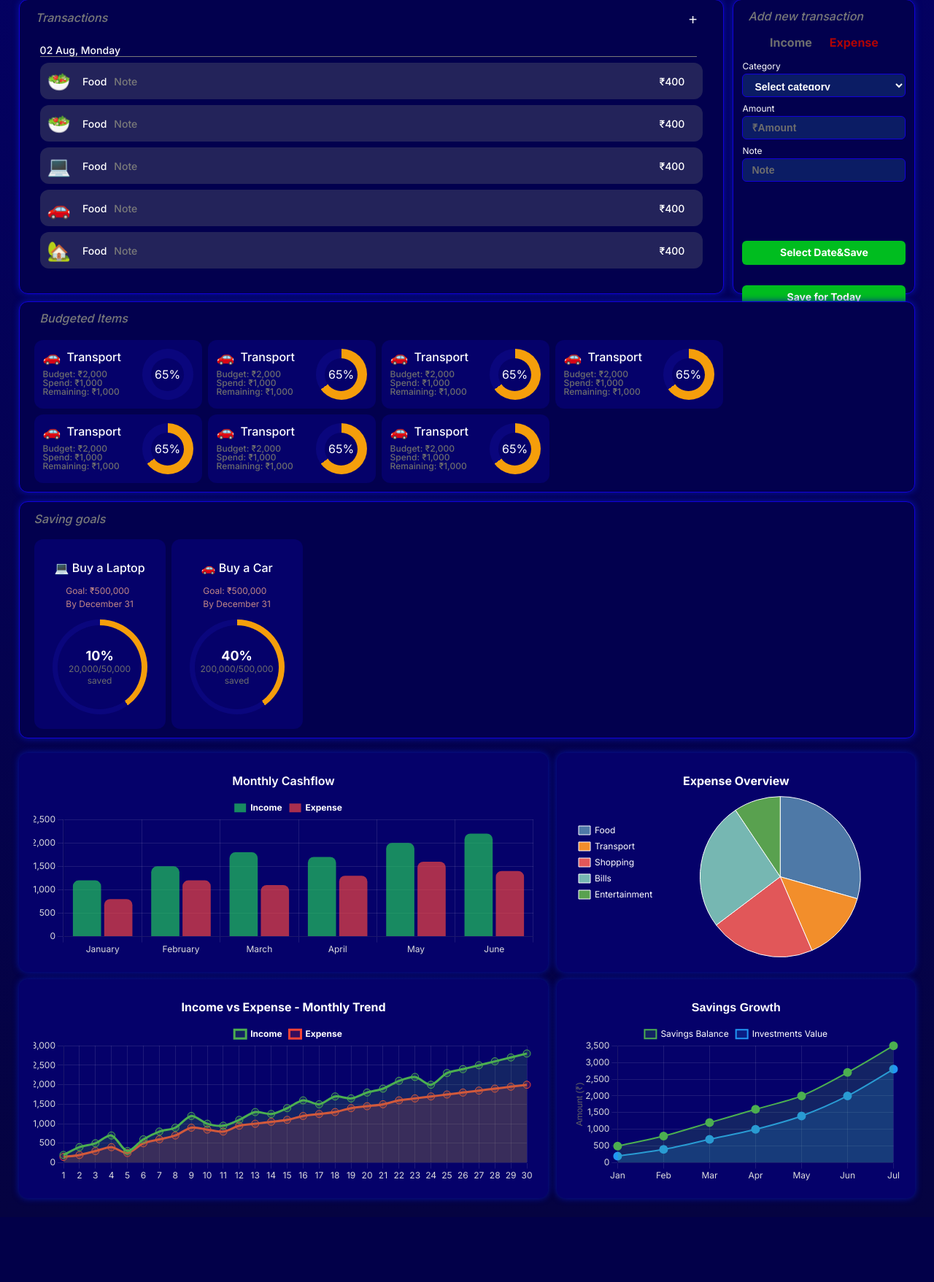
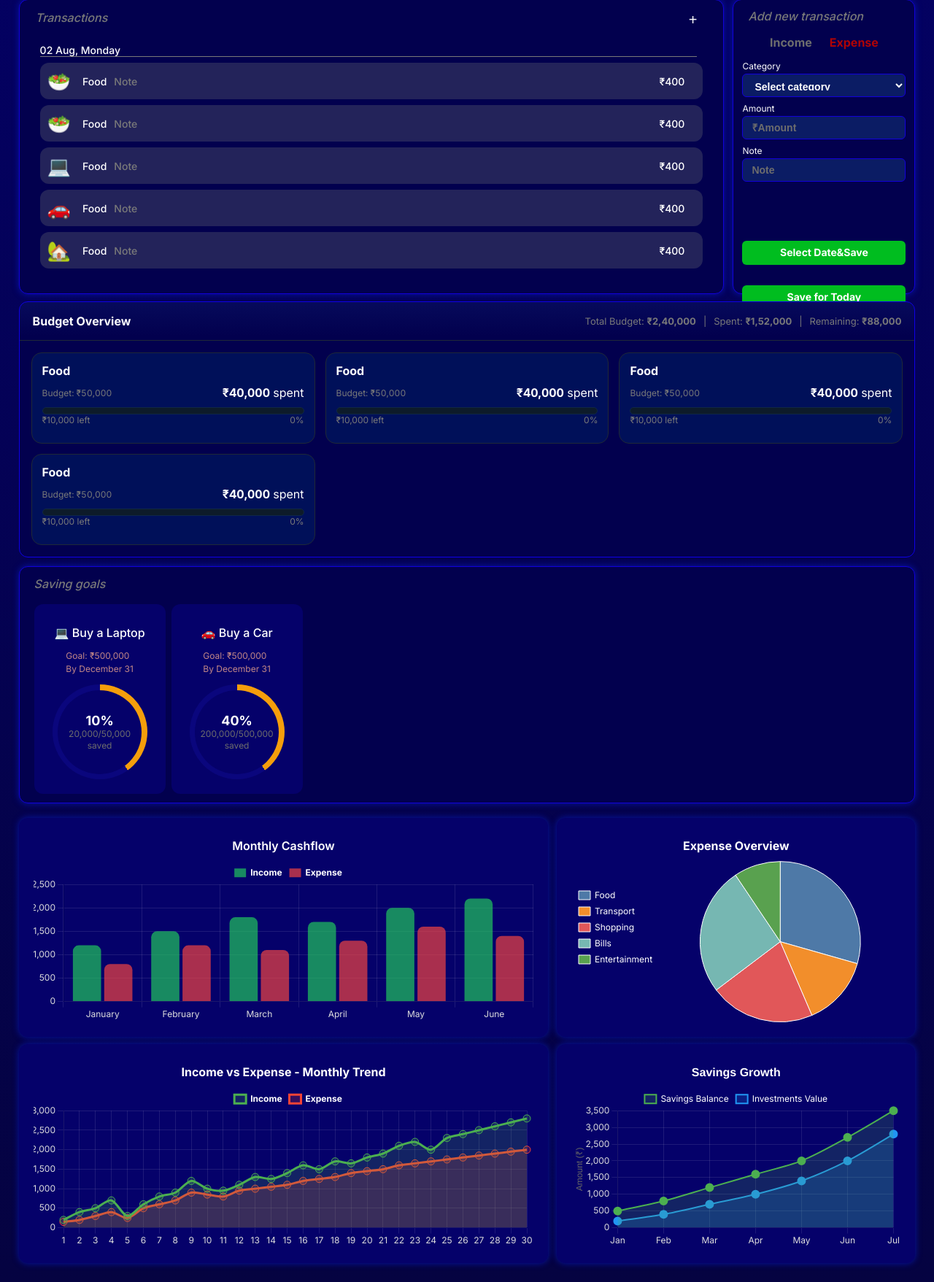
Before and after one commit to ibnu-umer/money-tracker-v2, a Django app: page / in a window 1280 px wide. Shown: the part 554-2311 px from the top of the page at 73% size. Before the commit the page ends 2200 px from the top, so only its background shows below. Run offline with Django 5.2, Linux system fonts and the light colour scheme; some libraries are stand-ins or nearby versions.

Commit message:
feat(dashboard): redesign budget card

```diff
--- a/moneytracker/static/css/dashboard.css
+++ b/moneytracker/static/css/dashboard.css
@@ -538,81 +538,99 @@
 
 /* Budgetted Items */
 /* ---------------------------------------------- */
-.budget-card {
-    display: flex;
-    flex-direction: column;
-    gap: var(--spacing-md);
-    width: 100%;
-    background-color: var(--color-bg-card);
-    border: 1px solid var(--color-border);
+.categories-card{
+    background: var(--color-bg-card);
+    border: 1px solid var(--color-border-status);
     border-radius: var(--radius-card);
-    padding: var(--spacing-md) var(--spacing-lg);
-    box-shadow: var(--shadow-card);
+    box-shadow: var(--color-shadow-card);
+    overflow: hidden;
+}
+.categories-card .card-head{
+    display:flex; align-items:center; justify-content:space-between;
+    gap:12px; padding: 16px 18px; border-bottom:1px solid var(--color-budget-border);
+    background: linear-gradient(180deg, rgba(59,130,246,.08), transparent 90%);
+}
+.card-head .right{
+    display:flex;
+    gap:10px;
+    align-items:center;
+    color: var(--color-text-muted);
+    font-size:13px;
 }
 
-.budget-card__title {
-    font-family: var(--font-main);
-    font-size: var(--fs-card-title);
-    font-style: italic;
-    font-weight: 500;
-    color: var(--color-text-muted);
-    margin: 0 0 var(--gap-small) var(--gap-small);
+.categories-grid{
+    display: grid;
+    grid-template-columns: repeat(3, minmax(260px, 1fr));
+    gap: 14px;
+    padding: 16px;
+    max-height: 70vh;
+    overflow-y: auto;
+    overscroll-behavior: contain;
 }
 
-.budget-list {
-    display: grid;
-    grid-auto-flow: column;
-    justify-content: start;
-    grid-template-rows: repeat(2, auto);
-    overflow-x: auto;
-    max-height: 250px;
-    gap: var(--spacing-sm);
+.cat-card{
+    background: var(--color-bg-status);
+    border: 1px solid var(--color-budget-border);
+    border-radius: 14px;
+    padding: 14px;
+    display: grid; grid-template-rows: auto auto auto 1fr;
+    gap: 10px;
+}
+.cat-card:hover{
+    border-color: #334155;
+    box-shadow: 0 6px 18px rgba(0,0,0,.25);
 }
 
-.budget-item {
-    display: flex;
-    flex-direction: row;
-    gap: var(--spacing-md);
-    justify-content: space-between;
-    align-items: center;
-    width: var(--budget-item-width);
-    height: 100%;
-    background-color: var(--color-statistics-card);
-    border-radius: var(--radius-card);
-    padding: var(--spacing-md);
+.name{
+    font-weight: 700;
+    font-size: 16px;
+}
+.meta{
+    color: var(--color-text-muted);
+    font-size: 12px;
 }
 
-.budget-item__details {
-    display: flex;
-    flex-direction: column;
-    gap: var(--spacing-md);
-    line-height: var(--spacing-md);
+.stat{
+    display:flex;
+    align-items:center;
+    justify-content:space-between;
+    font-variant-numeric: tabular-nums;
 }
 
-.budget-item__header {
-    display: flex;
-    gap: var(--spacing-sm);
-    align-items: center;
+.progress{
+    position:relative;
+    height: 10px;
+    background:#0d1b2a;
+    border-radius:999px;
+    border:1px solid #0f2746;
+    overflow:hidden;
+}
+.bar{
+    height:100%;
+    width:0%;
+    border-radius:inherit;
+    transition: width .5s ease;
+    background: linear-gradient(90deg, var(--color-good), var(--color-accent));
+}
+.bar.warn{
+    background: linear-gradient(90deg, var(--color-warn), #f97316);
+}
+.bar.bad{
+    background: linear-gradient(90deg, var(--color-bad), #b91c1c);
 }
 
-.budget-item__icon {
-    font-size: 20px;
+.grid-footer{
+    display:flex;
+    align-items:center;
+    justify-content:space-between;
+    font-size:12px;
+    color:var(--color-text-muted)
 }
 
-.budget-item__category {
-    font-size: var(--fs-card-title);
-    font-family: var(--font-main);
-    font-weight: 500;
-    color: var(--color-text-primary);
-}
 
-.budget-item__info {
-    font-size: var(--fs-card-details);
-    font-family: var(--font-main);
-    font-weight: 500;
-    line-height: var(--spacing-md);
-    color: var(--color-text-secondary);
-}
+
+
+
 
 /* -------- Donut Progress -------- */
 .donut {
@@ -882,6 +900,11 @@
     .right-container {
         margin-top: 10px;
     }
+
+    .categories-grid{
+        grid-template-columns: 1fr;
+        max-height: none;
+    }
 }
 
 
@@ -932,11 +955,9 @@
         grid-template-columns: 59% 40%;
     }
 
-    /* .chart-box,
-    .left-container,
-    .right-container {
-        margin-top: 0;
-    } */
+    .categories-grid{
+        grid-template-columns: repeat(3, minmax(220px, 1fr));
+    }
 }
 
 
--- a/moneytracker/static/css/global.css
+++ b/moneytracker/static/css/global.css
@@ -47,6 +47,11 @@
     --color-sg-progress: #107509;
     --color-modal-bg: #00007f;
     --color-input-bg: #0e0e5f;
+    --color-budget-border: #1f2937;
+    --color-accent: #3b82f6;
+    --color-good: #10b981;
+    --color-warn: #f59e0b;
+    --color-bad: #ef4444;
 
     /* Typography (fluid) */
     --fs-status-label: clamp(8px, 1vw, 12px);
--- a/moneytracker/templates/dashboard.html
+++ b/moneytracker/templates/dashboard.html
@@ -214,131 +214,91 @@
             <!-- Statistics Section -->
             <div class="statistics-section">
                 <!-- Budgeted Items -->
-                <div class="budget-card">
-                <div class="budget-card__title">Budgeted Items</div>
-                    <div class="budget-list">
+                <section class="categories-card">
+                    <div class="card-head">
+                        <div><strong>Budget Overview</strong></div>
+                        <div class="right">
+                        <span>Total Budget: <strong>₹2,40,000</strong></span>
+                        <span>|</span>
+                        <span>Spent: <strong>₹1,52,000</strong></span>
+                        <span>|</span>
+                        <span>Remaining: <strong>₹88,000</strong></span>
+                        </div>
+                    </div>
 
-                        <div class="budget-item">
-                            <div class="budget-item__details">
-                                <div class="budget-item__header">
-                                    <div class="budget-item__icon">🚗</div>
-                                    <div class="budget-item__category">Transport</div>
+                    <div class="categories-grid" id="grid">
+                        <article class="cat-card" data-name="Food" data-spent="40000" data-budget="50000" data-trend="up">
+                            <div class="name">Food</div>
+                            <div class="stat">
+                                <div class="meta">Budget: ₹50,000</div>
+                                <div><strong>₹40,000</strong> spent</div>
+                            </div>
+                            <div>
+                                <div class="progress" role="progressbar" aria-valuemin="0" aria-valuemax="100" aria-label="Food progress">
+                                <div class="bar" style="width:0%"></div>
                                 </div>
-                                <div class="budget-item__info">
-                                    <div>Budget: ₹2,000</div>
-                                    <div>Spend: ₹1,000</div>
-                                    <div>Remaining: ₹1,000</div>
+                                <div class="grid-footer">
+                                <span class="meta remaining">₹10,000 left</span>
+                                <span class="pct">0%</span>
                                 </div>
                             </div>
-                            <div class="donut">
-                                <div class="donut__inner">65%</div>
+                        </article>
+
+                        <article class="cat-card" data-name="Food" data-spent="40000" data-budget="50000" data-trend="up">
+
+                            <div class="name">Food</div>
+                            <div class="stat">
+                                <div class="meta">Budget: ₹50,000</div>
+                                <div><strong>₹40,000</strong> spent</div>
                             </div>
-                        </div>
+                            <div>
+                                <div class="progress" role="progressbar" aria-valuemin="0" aria-valuemax="100" aria-label="Food progress">
+                                <div class="bar" style="width:0%"></div>
+                                </div>
+                                <div class="grid-footer">
+                                <span class="meta remaining">₹10,000 left</span>
+                                <span class="pct">0%</span>
+                                </div>
+                            </div>
+                        </article>
 
-                        <div class="budget-item">
-                        <div class="budget-item__details">
-                            <div class="budget-item__header">
-                            <div class="budget-item__icon">🚗</div>
-                            <div class="budget-item__category">Transport</div>
+                        <article class="cat-card" data-name="Food" data-spent="40000" data-budget="50000" data-trend="up">
+
+                            <div class="name">Food</div>
+                            <div class="stat">
+                                <div class="meta">Budget: ₹50,000</div>
+                                <div><strong>₹40,000</strong> spent</div>
                             </div>
-                            <div class="budget-item__info">
-                            <div>Budget: ₹2,000</div>
-                            <div>Spend: ₹1,000</div>
-                            <div>Remaining: ₹1,000</div>
+                            <div>
+                                <div class="progress" role="progressbar" aria-valuemin="0" aria-valuemax="100" aria-label="Food progress">
+                                <div class="bar" style="width:0%"></div>
+                                </div>
+                                <div class="grid-footer">
+                                <span class="meta remaining">₹10,000 left</span>
+                                <span class="pct">0%</span>
+                                </div>
                             </div>
-                        </div>
-                        <div class="donut" style="--progress: 65">
-                            <div class="donut__inner">65%</div>
-                        </div>
-                        </div>
+                        </article>
 
-                        <div class="budget-item">
-                        <div class="budget-item__details">
-                            <div class="budget-item__header">
-                            <div class="budget-item__icon">🚗</div>
-                            <div class="budget-item__category">Transport</div>
+                        <article class="cat-card" data-name="Food" data-spent="40000" data-budget="50000" data-trend="up">
+
+                            <div class="name">Food</div>
+                            <div class="stat">
+                                <div class="meta">Budget: ₹50,000</div>
+                                <div><strong>₹40,000</strong> spent</div>
                             </div>
-                            <div class="budget-item__info">
-                            <div>Budget: ₹2,000</div>
-                            <div>Spend: ₹1,000</div>
-                            <div>Remaining: ₹1,000</div>
+                            <div>
+                                <div class="progress" role="progressbar" aria-valuemin="0" aria-valuemax="100" aria-label="Food progress">
+                                <div class="bar" style="width:0%"></div>
+                                </div>
+                                <div class="grid-footer">
+                                <span class="meta remaining">₹10,000 left</span>
+                                <span class="pct">0%</span>
+                                </div>
                             </div>
-                        </div>
-                        <div class="donut" style="--progress: 65">
-                            <div class="donut__inner">65%</div>
-                        </div>
-                        </div>
-
-                        <div class="budget-item">
-                        <div class="budget-item__details">
-                            <div class="budget-item__header">
-                            <div class="budget-item__icon">🚗</div>
-                            <div class="budget-item__category">Transport</div>
-                            </div>
-                            <div class="budget-item__info">
-                            <div>Budget: ₹2,000</div>
-                            <div>Spend: ₹1,000</div>
-                            <div>Remaining: ₹1,000</div>
-                            </div>
-                        </div>
-                        <div class="donut" style="--progress: 65">
-                            <div class="donut__inner">65%</div>
-                        </div>
-                        </div>
-
-                        <div class="budget-item">
-                        <div class="budget-item__details">
-                            <div class="budget-item__header">
-                            <div class="budget-item__icon">🚗</div>
-                            <div class="budget-item__category">Transport</div>
-                            </div>
-                            <div class="budget-item__info">
-                            <div>Budget: ₹2,000</div>
-                            <div>Spend: ₹1,000</div>
-                            <div>Remaining: ₹1,000</div>
-                            </div>
-                        </div>
-                        <div class="donut" style="--progress: 65">
-                            <div class="donut__inner">65%</div>
-                        </div>
-                        </div>
-
-                        <div class="budget-item">
-                        <div class="budget-item__details">
-                            <div class="budget-item__header">
-                            <div class="budget-item__icon">🚗</div>
-                            <div class="budget-item__category">Transport</div>
-                            </div>
-                            <div class="budget-item__info">
-                            <div>Budget: ₹2,000</div>
-                            <div>Spend: ₹1,000</div>
-                            <div>Remaining: ₹1,000</div>
-                            </div>
-                        </div>
-                        <div class="donut" style="--progress: 65">
-                            <div class="donut__inner">65%</div>
-                        </div>
-                        </div>
-
-                        <div class="budget-item">
-                        <div class="budget-item__details">
-                            <div class="budget-item__header">
-                            <div class="budget-item__icon">🚗</div>
-                            <div class="budget-item__category">Transport</div>
-                            </div>
-                            <div class="budget-item__info">
-                            <div>Budget: ₹2,000</div>
-                            <div>Spend: ₹1,000</div>
-                            <div>Remaining: ₹1,000</div>
-                            </div>
-                        </div>
-                        <div class="donut" style="--progress: 65">
-                            <div class="donut__inner">65%</div>
-                        </div>
-                        </div>
-
+                        </article>
                     </div>
-                </div>
+                </section>
 
                 <!-- Saving Goals -->
                 <div class="goals-section">
--- a/moneytracker/templates/header.html
+++ b/moneytracker/templates/header.html
@@ -53,7 +53,7 @@
             <a href="{% url 'transactions' %}" class="nav__item">
                 <img src="{%static 'icons/filter-icon.png' %}" alt="Filter transactions" class="nav__icon"/>Filter
             </a>
-            <a href="{% url 'finance-hub' %}" class="nav__item">
+            <a href="{% url 'dashboard' %}" class="nav__item">
                 <img src="{%static 'icons/hub-icon.png' %}" alt="Budget & Savings" class="nav__icon"/>Hub
             </a>
             <a href="{% url 'dashboard' %}" class="nav__item">
```
Also changed, not shown: 1 other file.
